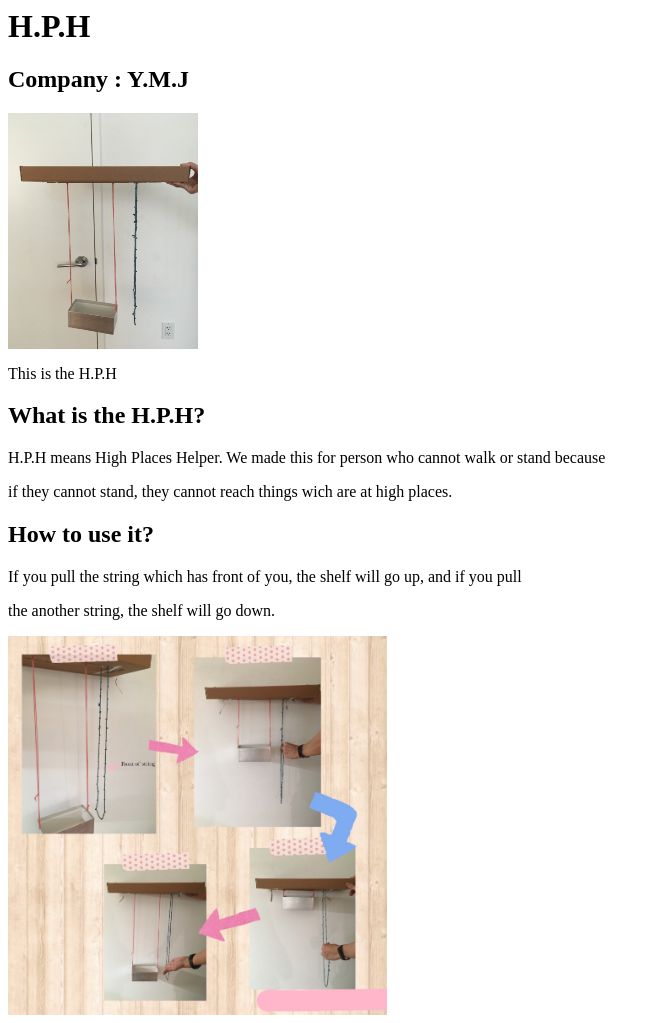
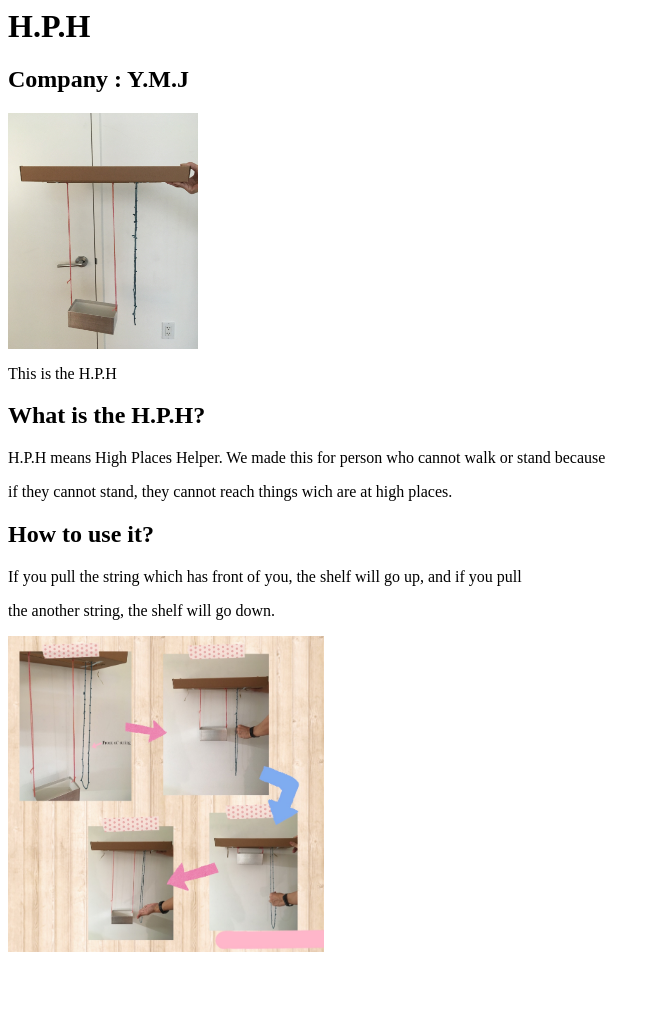
Before and after one commit to classlessteacher/6a, a plain HTML site: page index.html in a window 1280 px wide. Shown: the whole page, without its empty margins (0-660 px from the left). After the commit the page ends 960 px from the top, so only its background shows below. Drawn offline with Linux system fonts and the light colour scheme.

Commit message:
Update index.html

```diff
--- a/index.html
+++ b/index.html
@@ -13,5 +13,5 @@
 
   <p>If you pull the string which has front of you, the shelf will go up, and if you pull</p>
   <p>the another string, the shelf will go down.</p>
-   <img src="https://classlessteacher.github.io/6a/IMG_0818.jpg" width="30%" length="30%">
+   <img src="https://classlessteacher.github.io/6a/IMG_0818.jpg" width="25%" length="25%">
 </main>
```
